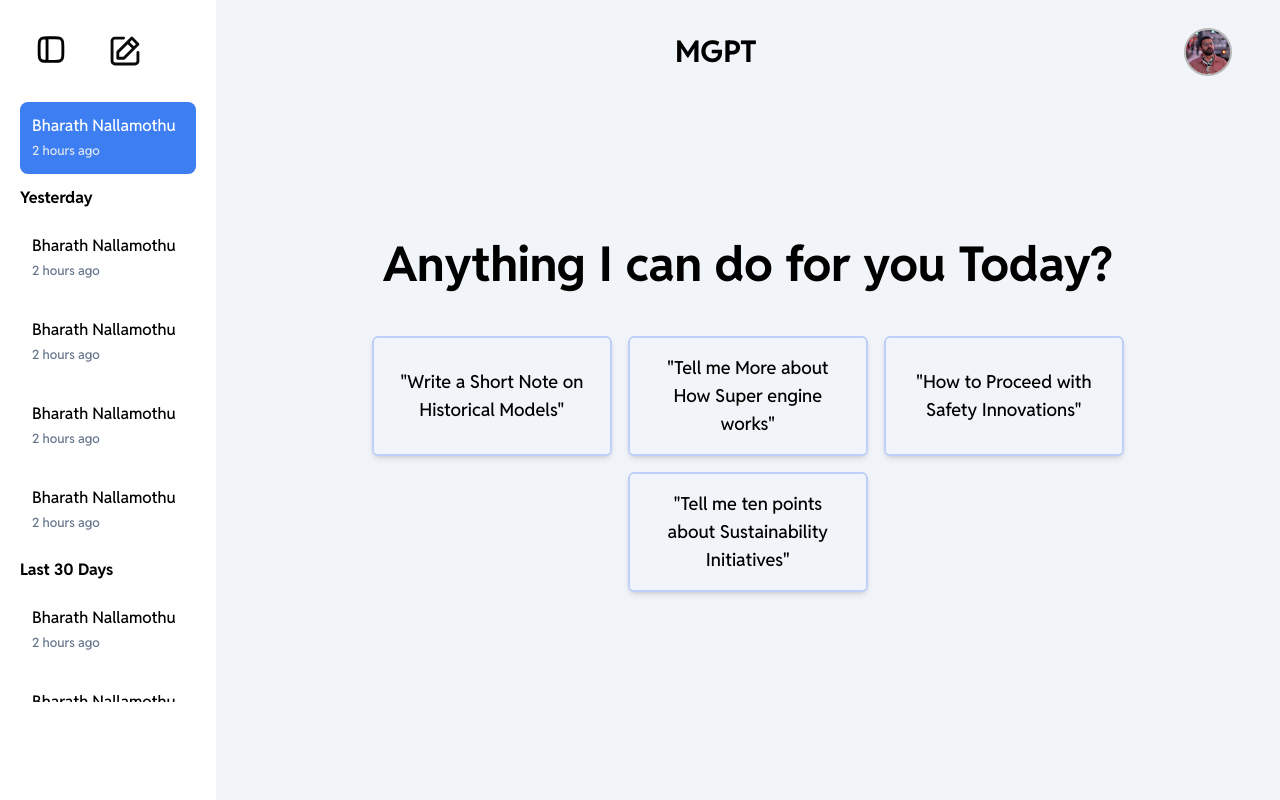
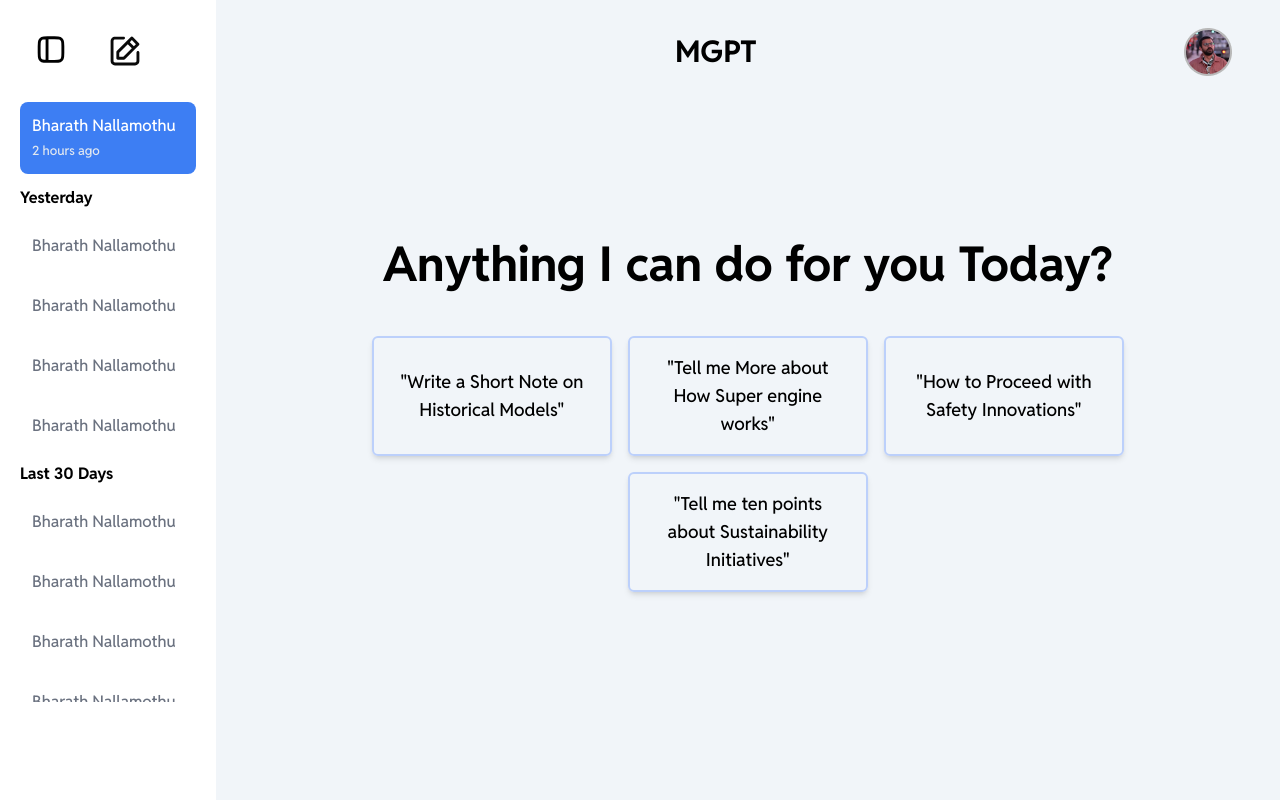
Before and after one commit to SaiTeja1224/MGPT, a React (Vite) app: page / in a window 1280 px wide. Both pictures are taken after a click on the element 71 px from the left and 52 px from the top of the page. Built offline with nearby package versions, Linux system fonts and the light colour scheme.

Commit message:
History item changes

```diff
--- a/src/components/HistoryItem.tsx
+++ b/src/components/HistoryItem.tsx
@@ -7,18 +7,19 @@ function HistoryItem({ isActive }: { isActive?: boolean }) {
         window.location.hash = "1";
       }}
       className={cn(
-        "rounded-lg p-3 text-black font-[500] cursor-pointer hover:scale-105 active:scale-95 hover:bg-secondary transition",
+        "rounded-lg p-3 text-gray-500 font-[500] cursor-pointer hover:scale-105 active:scale-95 transition",
         {
           "bg-active text-white": isActive,
+          "hover:text-black hover:bg-secondary": !isActive,
         }
       )}
     >
-      <p className="whitespace-nowrap overflow-hidden text-ellipsis w-full">
+      <p className={"whitespace-nowrap overflow-hidden text-ellipsis w-full"}>
         Bharath Nallamothu
       </p>
-      <small className={cn("text-slate-500", { "text-slate-200": isActive })}>
+      {isActive && <small className={cn("text-slate-500", { "text-slate-200": isActive })}>
         2 hours ago
-      </small>
+      </small>}
     </div>
   );
 }
```
